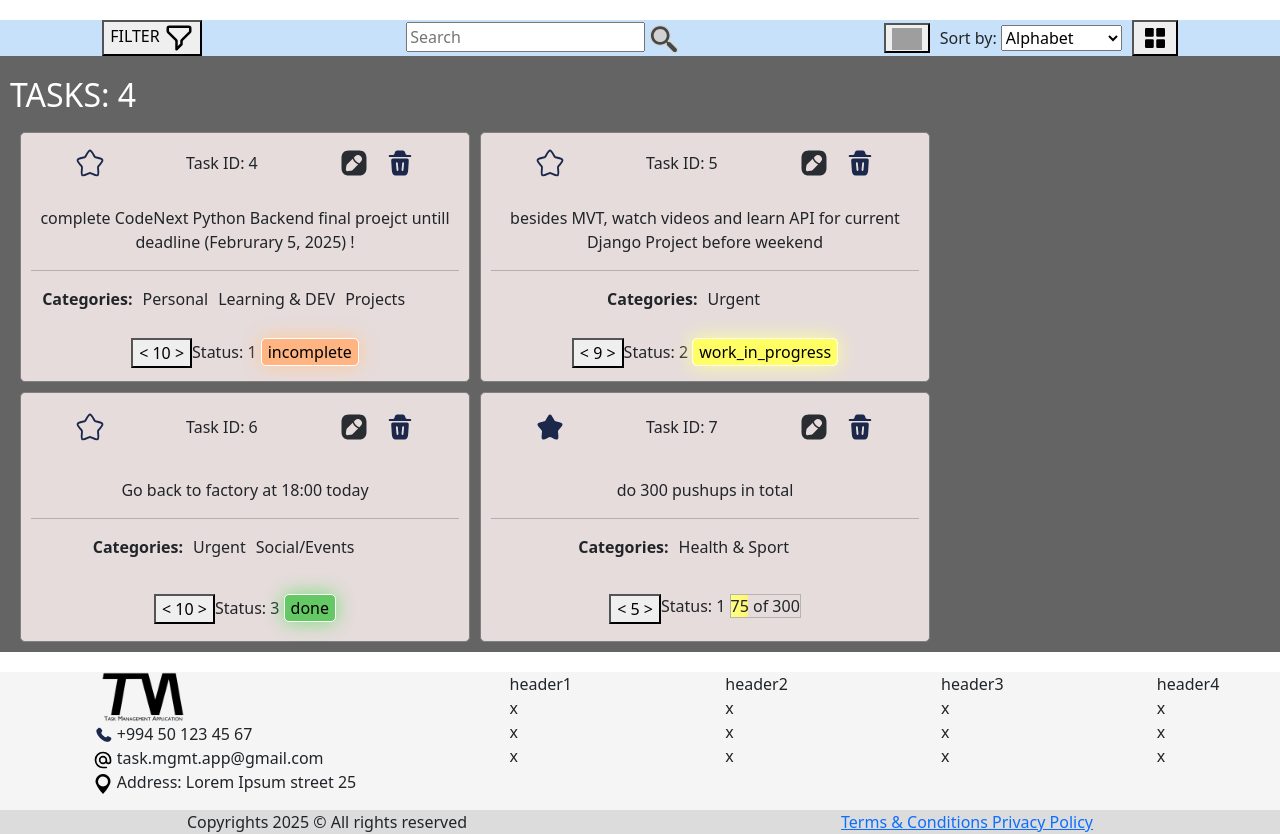
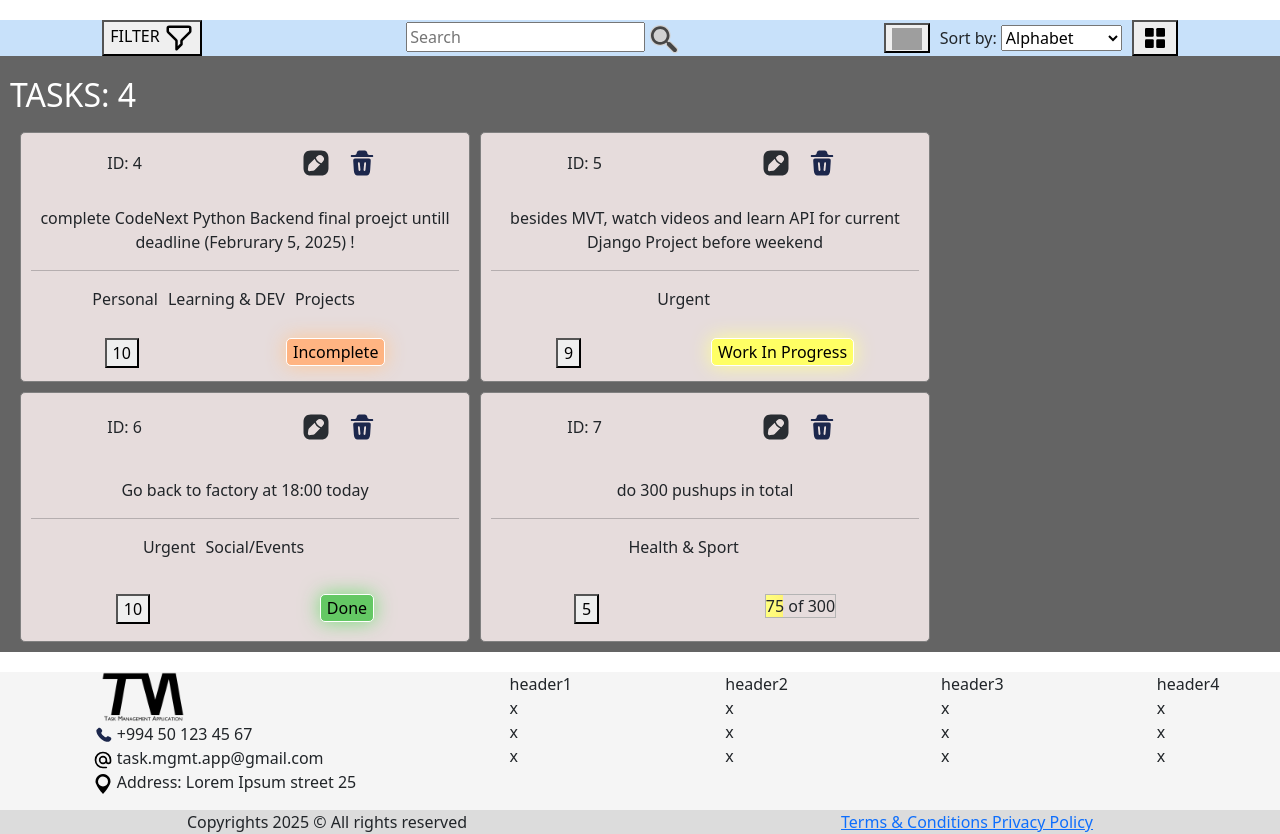
Before and after one commit to kanan-git/task-mgmt-app, a Django app: page / in a window 1280 px wide. Shown: the part 50-884 px from the top of the page. Run offline with Django 4.2, Linux system fonts and the light colour scheme; data comes from the database, SQL or seed files in the repository; grey boxes are pictures that could not be loaded.

Commit message:
card layout edited

```diff
--- a/static/js/control_bar.js
+++ b/static/js/control_bar.js
@@ -6,7 +6,43 @@ function CustomOnLoadEvent() {
     created_img.style.height = '30px'
     var search_button = document.getElementById('search_btn')
     search_button.parentNode.replaceChild(created_img, search_button)
-    // console.log("JavaScript file is loading")
+}
+CustomOnLoadEvent()
+
+
+function ToggleFilterPanel() {
+    current_style_value = document.getElementById('filter_panel').style.display
+    if(current_style_value == `block`) {
+        document.getElementById('filter_panel').style.display = `none`
+    }
+    else if(current_style_value == `none`) {
+        document.getElementById('filter_panel').style.display = `block`
+    }
 }
 
-CustomOnLoadEvent()
+
+function SearchForTasks() {
+    var search_input = document.getElementById('search_input')
+    var search_btn = document.getElementById('search_btn')
+}
+
+
+function SortDirection() {
+    var sort_direct_btn = document.getElementById('sort_direction_btn')
+    var sort_direct_img = document.getElementById('sort_direct_ico')
+    var btn_descending_src = 'static/img/icons/sort-from-bottom-to-top-svgrepo-com.svg'
+    var btn_descending_alt = 'sort_descending'
+    var btn_ascending_src = 'static/img/icons/sort-from-top-to-bottom-svgrepo-com.svg'
+    var btn_ascending_alt = 'sort_ascending'
+}
+
+
+function SortTasksBy() {
+    var sort_select = document.getElementById('sort_by')
+}
+
+
+function SelectView() {
+    var view_btn = document.getElementById('select_view')
+    var view_img = document.getElementById('select_view_ico')
+}
--- a/templates/base/control_bar.html
+++ b/templates/base/control_bar.html
@@ -3,27 +3,27 @@
 <!-- ELEMENTS OF THE CONTROL BAR -->
 <div style="display: flex; justify-content: space-around; align-items: center; background-color: rgb(200,225,250);">
     <div>
-        <button>
+        <button onclick={ToggleFilterPanel()}>
             FILTER
             <img src="{% static 'img/icons/filter-svgrepo-com.svg' %}" alt="filter" style="width: 30px;">
         </button> <!-- filter button, show or hide filter aside (done or incomplete or work in progress, category, added time, update time, point, type, ...) -->
     </div>
 
     <div>
-        <input type="search" placeholder="Search">
-        <input type="submit" id="search_btn" value="">
+        <input type="search" id="search_input" placeholder="Search">
+        <input type="submit" id="search_btn" value="" onclick={SearchForTasks()}>
     </div>
 
     <div style="display: flex; align-items: center; gap: 10px;">
-        <button>
+        <button id="sort_direction_btn" onclick={SortDirection()}>
             {% if sort == 'descending' %}
-                <img src="{% static 'img/icons/sort-from-bottom-to-top-svgrepo-com.svg' %}" alt="sort_descending" style="width: 30px;">
+                <img src="{% static 'img/icons/sort-from-bottom-to-top-svgrepo-com.svg' %}" alt="sort_descending" style="width: 30px;" id="sort_direct_ico">
             {% else %}
-                <img src="{% static 'img/icons/sort-from-top-to-bottom-svgrepo-com.svg' %}" alt="sort_ascending" style="width: 30px;">
+                <img src="{% static 'img/icons/sort-from-top-to-bottom-svgrepo-com.svg' %}" alt="sort_ascending" style="width: 30px;" id="sort_direct_ico">
             {% endif %}
         </button> <!-- sort button for direction (ascending or descending) -->
 
-        <label for="sort_by">
+        <label for="sort_by" onclick={SortTasksBy()}>
             Sort by:
             <select name="sort_by" id="sort_by">
                 <option value="alphabet"> Alphabet </option> <!-- ***** select tag or from backend, form part ***** -->
@@ -32,11 +32,11 @@
                 <option value="update_time"> Update Time </option>
             </select> <!-- sort by button (alphabet, priority point, added time, update time, ...) -->
         </label>
-        <button>
+        <button id="select_view" onclick={SelectView()}>
             {% if view_mode == 'grid_cards' %}
-                <img src="{% static 'img/icons/grid-view-svgrepo-com.svg' %}" alt="grid_view" style="width: 30px;">
+                <img src="{% static 'img/icons/grid-view-svgrepo-com.svg' %}" alt="grid_view" style="width: 30px;" id="select_view_ico">
             {% elif view_mode == 'list_cards' %}
-                <img src="{% static 'img/icons/view-list-bullet-rtl-svgrepo-com.svg' %}" alt="list_view" style="width: 30px;">
+                <img src="{% static 'img/icons/view-list-bullet-rtl-svgrepo-com.svg' %}" alt="list_view" style="width: 30px;" id="select_view_ico">
             {% endif %}
         </button> <!-- view modes button (grid or list) -->
     </div>
--- a/templates/base/filter.html
+++ b/templates/base/filter.html
@@ -1,4 +1,4 @@
-<aside style="display: none;"> <!-- display: none block -->
+<aside style="display: none;" id="filter_panel"> <!-- display: none block -->
     <div>
         <h3>
             Filter
--- a/templates/base/task_card.html
+++ b/templates/base/task_card.html
@@ -19,7 +19,7 @@ background-color: rgb(230, 220, 220);">
     justify-content: space-around;
     align-items: center;
     ">
-        <span>
+        <!-- <span>
             <button style="outline: none; border: none; background-color: transparent;">
                 {% if card.is_starred == 0 %}
                     <img src="{% static 'img/icons/star-svgrepo-com-empty.svg' %}" alt="not_starred" style="width: 30px; height: 30px;">
@@ -27,10 +27,10 @@ background-color: rgb(230, 220, 220);">
                     <img src="{% static 'img/icons/star-svgrepo-com-filled.svg' %}" alt="starred" style="width: 30px; height: 30px;">
                 {% endif %}
             </button>
-        </span>
+        </span> -->
 
         <span>
-            Task ID: {{ card.id }}
+            ID: {{ card.id }}
         </span>
 
         <span>
@@ -66,7 +66,6 @@ background-color: rgb(230, 220, 220);">
             max-height: 100px;
             overflow-y: auto;
             ">
-                <b> Categories: </b>
                 {% for category in card.category_of_task.all %}
                     <span>
                         {{ category.name }}
@@ -76,14 +75,16 @@ background-color: rgb(230, 220, 220);">
         </span> <!-- LIST ALL CATEGORIES WHICH CURRENT CARD HAVE -->
     </div>
 
-    <div style="display: flex;">
+    <div style="
+    width: 100%;
+    display: flex;
+    justify-content: space-around;
+    ">
         <button>
-            < {{ card.priority_level }} > <!-- ANIMATED FLAME, PARTICLE AND FRAME RAISE, CHANGE COLOR FROM 1 TO 10, TIER EFFECTS -->
+            {{ card.priority_level }}  <!-- ANIMATED FLAME, PARTICLE AND FRAME RAISE, CHANGE COLOR FROM 1 TO 10, TIER EFFECTS -->
         </button>
 
         <div>
-            Status:
-            {{ card.todo_status }}
             {% if card.type_of_task_id == 1 %}
                 {% if card.todo_status == 1 %}
                     <button style="
@@ -94,7 +95,7 @@ background-color: rgb(230, 220, 220);">
                     cursor: pointer;
                     filter: drop-shadow(0px 0px 10px rgb(255,200,150));
                     border-radius: 5px;
-                    "> incomplete </button>
+                    "> Incomplete </button>
                 {% elif card.todo_status == 2 %}
                     <button style="
                     width: auto;
@@ -104,7 +105,7 @@ background-color: rgb(230, 220, 220);">
                     cursor: pointer;
                     filter: drop-shadow(0px 0px 10px rgb(255,255,150));
                     border-radius: 5px;
-                    "> work_in_progress </button>
+                    "> Work In Progress </button>
                 {% elif card.todo_status == 3 %}
                     <button style="
                     width: auto;
@@ -114,7 +115,7 @@ background-color: rgb(230, 220, 220);">
                     cursor: pointer;
                     filter: drop-shadow(0px 0px 10px rgb(120,220,120));
                     border-radius: 5px;
-                    "> done </button>
+                    "> Done </button>
                 {% endif %}
             {% else %}
                 <span style="
```
